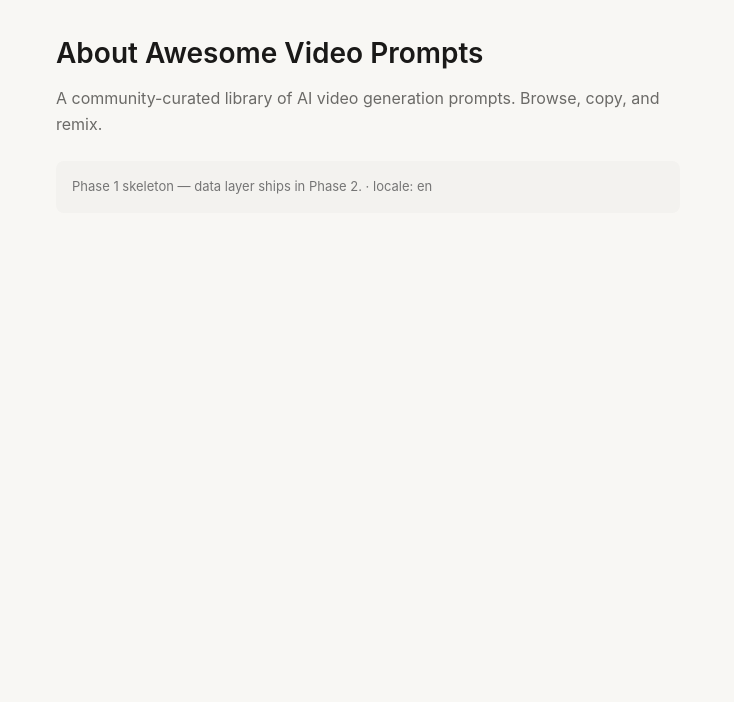
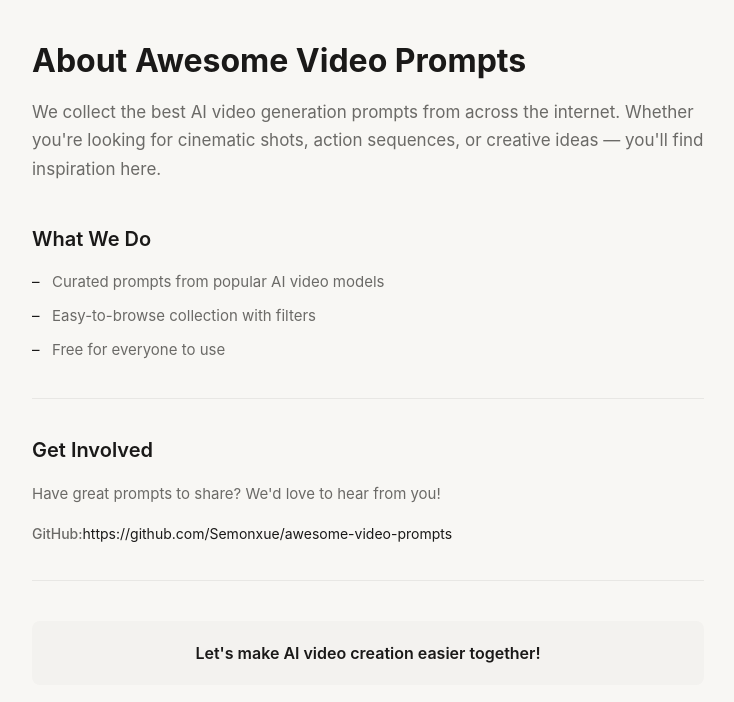
Before and after one commit to Semonxue/awesome-video-prompts-nextjs, a Next.js app: page /en/about in a window 1280 px wide. Shown: the top 702 px of the page, without its empty margins (272-1006 px from the left). Built offline with nearby package versions, Linux system fonts and the light colour scheme; no server answers.

Commit message:
feat: 完整三语言 About 页（EN/ZH/JA）+ CSS 样式

```diff
--- a/assets/css/main.css
+++ b/assets/css/main.css
@@ -1291,3 +1291,138 @@
       padding: 0 12px;
       font-size: 12px;
     }
+
+
+/* ─── About Page ──────────────────────────────────── */
+.about-page {
+  max-width: 720px;
+  margin: 0 auto;
+  padding: 40px 24px 80px;
+}
+
+.about-hero {
+  margin-bottom: 40px;
+}
+
+.about-title {
+  font-size: 32px;
+  font-weight: 700;
+  color: var(--text-primary);
+  margin-bottom: 16px;
+  line-height: 1.3;
+}
+
+.about-intro {
+  font-size: 17px;
+  line-height: 1.7;
+  color: var(--text-secondary);
+  margin: 0;
+}
+
+.about-section {
+  margin-bottom: 36px;
+  padding-bottom: 36px;
+  border-bottom: 1px solid var(--border-subtle);
+}
+
+.about-section:last-of-type {
+  border-bottom: none;
+}
+
+.about-section-title {
+  font-size: 20px;
+  font-weight: 600;
+  color: var(--text-primary);
+  margin-bottom: 16px;
+}
+
+.about-bullets {
+  list-style: none;
+  padding: 0;
+  margin: 0;
+  display: flex;
+  flex-direction: column;
+  gap: 10px;
+}
+
+.about-bullets li {
+  font-size: 15px;
+  line-height: 1.6;
+  color: var(--text-secondary);
+  padding-left: 20px;
+  position: relative;
+}
+
+.about-bullets li::before {
+  content: '–';
+  position: absolute;
+  left: 0;
+  color: var(--accent-primary);
+}
+
+.about-text {
+  font-size: 15px;
+  line-height: 1.7;
+  color: var(--text-secondary);
+  margin: 0 0 16px;
+}
+
+.about-github {
+  font-size: 14px;
+  color: var(--text-secondary);
+  margin: 0;
+}
+
+.about-github-label {
+  font-weight: 500;
+  color: var(--text-secondary);
+}
+
+.about-github-link {
+  color: var(--accent-primary);
+  text-decoration: none;
+  word-break: break-all;
+}
+
+.about-github-link:hover {
+  color: var(--accent-hover);
+  text-decoration: underline;
+}
+
+.about-cta {
+  background: var(--bg-muted);
+  border-radius: 8px;
+  padding: 20px 24px;
+  margin-top: 40px;
+}
+
+.about-cta-text {
+  font-size: 16px;
+  font-weight: 600;
+  color: var(--text-primary);
+  margin: 0;
+  text-align: center;
+}
+
+/* ─── Responsive ─────────────────────────────────── */
+@media (max-width: 640px) {
+  .about-page {
+    padding: 24px 16px 60px;
+  }
+
+  .about-title {
+    font-size: 26px;
+  }
+
+  .about-intro {
+    font-size: 15px;
+  }
+
+  .about-section-title {
+    font-size: 18px;
+  }
+
+  .about-cta {
+    padding: 16px;
+  }
+}
--- a/src/app/[locale]/about/page.tsx
+++ b/src/app/[locale]/about/page.tsx
@@ -1,18 +1,19 @@
 /**
- * About 占位页
+ * About 页 — 完整三语言内容
  */
 import { getTranslations } from 'next-intl/server';
 import { locales, type Locale } from '@/i18n/request';
 import { notFound } from 'next/navigation';
 
-const SITE_URL = process.env.NEXT_PUBLIC_SITE_URL ?? 'https://awesome-video-prompts-nextjs.semonxue.workers.dev';
+const SITE_URL =
+  process.env.NEXT_PUBLIC_SITE_URL ?? 'https://awesome-video-prompts.semonxue.workers.dev';
 
 export async function generateMetadata({ params }: { params: Promise<{ locale: string }> }) {
   const { locale } = await params;
   const canonical = `${SITE_URL}/${locale}/about`;
   return {
-    title: 'About Awesome Video Prompts',
-    description: 'A community-curated library of AI video generation prompts. Browse, copy, and remix.',
+    title: 'about.title',
+    description: 'about.intro',
     alternates: {
       canonical,
       languages: {
@@ -34,28 +35,47 @@ export default async function AboutPage({ params }: AboutPageProps) {
   if (!locales.includes(rawLocale as Locale)) notFound();
   const locale = rawLocale as Locale;
 
-  const t = await getTranslations();
+  const t = await getTranslations('about');
 
   return (
-    <div className="main-content" style={{ maxWidth: 720 }}>
-      <h1 style={{ fontSize: 28, fontWeight: 600, marginBottom: 12 }}>
-        {t('pages.aboutTitle')}
-      </h1>
-      <p style={{ color: 'var(--text-secondary)', lineHeight: 1.6 }}>
-        {t('pages.aboutDescription')}
-      </p>
-      <p
-        style={{
-          marginTop: 24,
-          padding: 16,
-          background: 'var(--bg-muted)',
-          borderRadius: 8,
-          fontSize: 13,
-          color: 'var(--text-tertiary)',
-        }}
-      >
-        {t('empty.phaseOneHint')} · locale: {locale}
-      </p>
+    <div className="main-content about-page">
+      {/* Hero */}
+      <section className="about-hero">
+        <h1 className="about-title">{t('title')}</h1>
+        <p className="about-intro">{t('intro')}</p>
+      </section>
+
+      {/* What We Do */}
+      <section className="about-section">
+        <h2 className="about-section-title">{t('whatWeDo')}</h2>
+        <ul className="about-bullets">
+          <li>{t('bullet1')}</li>
+          <li>{t('bullet2')}</li>
+          <li>{t('bullet3')}</li>
+        </ul>
+      </section>
+
+      {/* Get Involved */}
+      <section className="about-section">
+        <h2 className="about-section-title">{t('getInvolved')}</h2>
+        <p className="about-text">{t('getInvolvedText')}</p>
+        <p className="about-github">
+          <span className="about-github-label">{t('githubLabel')}</span>
+          <a
+            href={t('githubUrl')}
+            target="_blank"
+            rel="noopener noreferrer"
+            className="about-github-link"
+          >
+            {t('githubUrl')}
+          </a>
+        </p>
+      </section>
+
+      {/* CTA */}
+      <section className="about-cta">
+        <p className="about-cta-text">{t('cta')}</p>
+      </section>
     </div>
   );
 }
--- a/src/messages/en.json
+++ b/src/messages/en.json
@@ -127,6 +127,19 @@
     "loading": "Loading...",
     "comingSoon": "Coming soon"
   },
+  "about": {
+    "title": "About Awesome Video Prompts",
+    "intro": "We collect the best AI video generation prompts from across the internet. Whether you're looking for cinematic shots, action sequences, or creative ideas — you'll find inspiration here.",
+    "whatWeDo": "What We Do",
+    "bullet1": "Curated prompts from popular AI video models",
+    "bullet2": "Easy-to-browse collection with filters",
+    "bullet3": "Free for everyone to use",
+    "getInvolved": "Get Involved",
+    "getInvolvedText": "Have great prompts to share? We'd love to hear from you!",
+    "githubLabel": "GitHub:",
+    "githubUrl": "https://github.com/Semonxue/awesome-video-prompts",
+    "cta": "Let's make AI video creation easier together!"
+  },
   "pages": {
     "aboutTitle": "About Awesome Video Prompts",
     "aboutDescription": "A community-curated library of AI video generation prompts. Browse, copy, and remix.",
--- a/src/messages/ja.json
+++ b/src/messages/ja.json
@@ -127,8 +127,21 @@
     "loading": "読み込み中...",
     "comingSoon": "近日公開"
   },
+  "about": {
+    "title": "このサイトについて",
+    "intro": "私たちはより良いAI動画プロンプトを集めています。映画的なショットやアクションシーン、クリエイティブなアイデアを探しているなら、ここで見つかります。",
+    "whatWeDo": "我们的活动",
+    "bullet1": "人気のAI動画モデルから精选したプロンプト",
+    "bullet2": "フィルターで分かりやすく整理",
+    "bullet3": "誰でも無料で利用可能",
+    "getInvolved": "参加方法",
+    "getInvolvedText": "素晴らしいプロンプトを持っていますか？是非教えてください！",
+    "githubLabel": "GitHub：",
+    "githubUrl": "https://github.com/Semonxue/awesome-video-prompts",
+    "cta": "一緒にAI動画创作を容易にしましょう！"
+  },
   "pages": {
-    "aboutTitle": "素晴らしい動画プロンプトについて",
+    "aboutTitle": "このサイトについて",
     "aboutDescription": "コミュニティが管理する AI 動画生成プロンプトライブラリ。閲覧、コピー、リミックス。",
     "tagsTitle": "タグで探す",
     "tagsDescription": "テーマとスタイル別にプロンプトを探索。",
--- a/src/messages/zh.json
+++ b/src/messages/zh.json
@@ -127,8 +127,21 @@
     "loading": "加载中...",
     "comingSoon": "即将上线"
   },
+  "about": {
+    "title": "关于我们",
+    "intro": "我们致力于收集优质的 AI 视频生成提示词。无论你在寻找电影级镜头、动作场景还是创意灵感，这里都能找到。",
+    "whatWeDo": "我们做什么",
+    "bullet1": "从热门 AI 视频模型中精选提示词",
+    "bullet2": "通过筛选器轻松浏览",
+    "bullet3": "免费供所有人使用",
+    "getInvolved": "参与方式",
+    "getInvolvedText": "有好的提示词想要分享吗？期待你的参与！",
+    "githubLabel": "GitHub：",
+    "githubUrl": "https://github.com/Semonxue/awesome-video-prompts",
+    "cta": "让我们一起让 AI 视频创作变得更简单！"
+  },
   "pages": {
-    "aboutTitle": "关于精彩视频提示词",
+    "aboutTitle": "关于我们",
     "aboutDescription": "一个社区维护的 AI 视频生成提示词库。浏览、复制、二次创作。",
     "tagsTitle": "按标签浏览",
     "tagsDescription": "按主题和风格探索提示词。",
```
